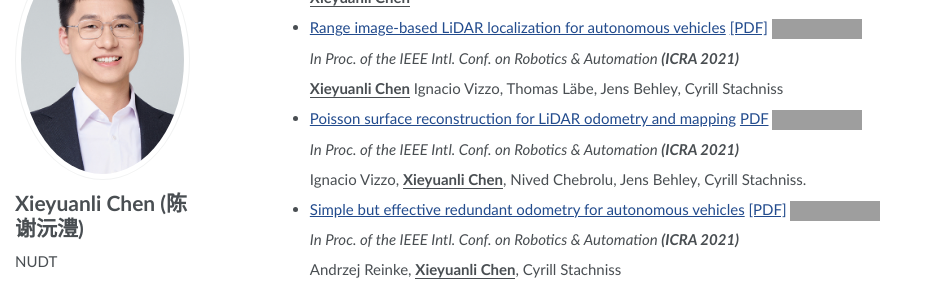
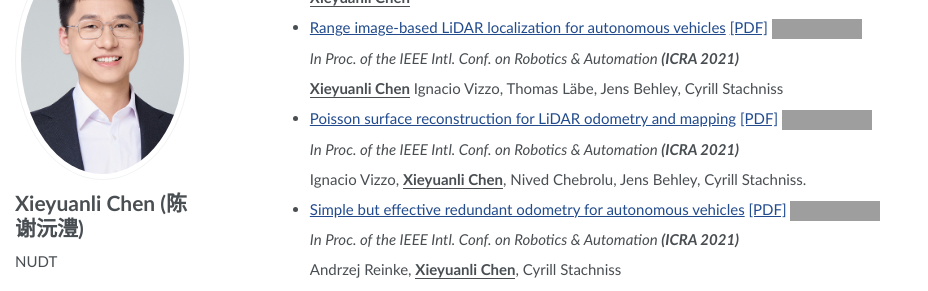
Before and after one commit to shenyehui/my-home, a Jekyll site: the page built from _pages/about.md, in a window 1280 px wide and 900 px high, scrolled down 6506 px, cut to the strip 151-442 px from the top of the window. Shown: the whole strip, without its empty margins (0-928 px from the left). Built offline with Jekyll 4.4.1, drawn with Linux system fonts in a browser that asks for light colours; some web fonts are replaced; grey boxes are pictures that could not be loaded.

Commit message:
Update pub.md

```diff
--- a/_pages/includes/pub.md
+++ b/_pages/includes/pub.md
@@ -419,7 +419,7 @@
 
   **<u>Xieyuanli Chen</u>** Ignacio Vizzo, Thomas Läbe, Jens Behley, Cyrill Stachniss
 
-- [Poisson surface reconstruction for LiDAR odometry and mapping](https://ieeexplore.ieee.org/abstract/document/9562069/)  [PDF](https://www.researchgate.net/profile/Xieyuanli-Chen/publication/350399207_Poisson_Surface_Reconstruction_for_LiDAR_Odometry_and_Mapping/links/605daf9792851cd8ce69c865/Poisson-Surface-Reconstruction-for-LiDAR-Odometry-and-Mapping.pdf) [![](https://img.shields.io/github/stars/PRBonn/puma?style=social&label=Code+Stars)](https://github.com/PRBonn/puma)
+- [Poisson surface reconstruction for LiDAR odometry and mapping](https://ieeexplore.ieee.org/abstract/document/9562069/)  [[PDF]](https://www.researchgate.net/profile/Xieyuanli-Chen/publication/350399207_Poisson_Surface_Reconstruction_for_LiDAR_Odometry_and_Mapping/links/605daf9792851cd8ce69c865/Poisson-Surface-Reconstruction-for-LiDAR-Odometry-and-Mapping.pdf) [![](https://img.shields.io/github/stars/PRBonn/puma?style=social&label=Code+Stars)](https://github.com/PRBonn/puma)
 
   *In Proc. of the IEEE Intl. Conf. on Robotics & Automation **(ICRA 2021)***
 
```
